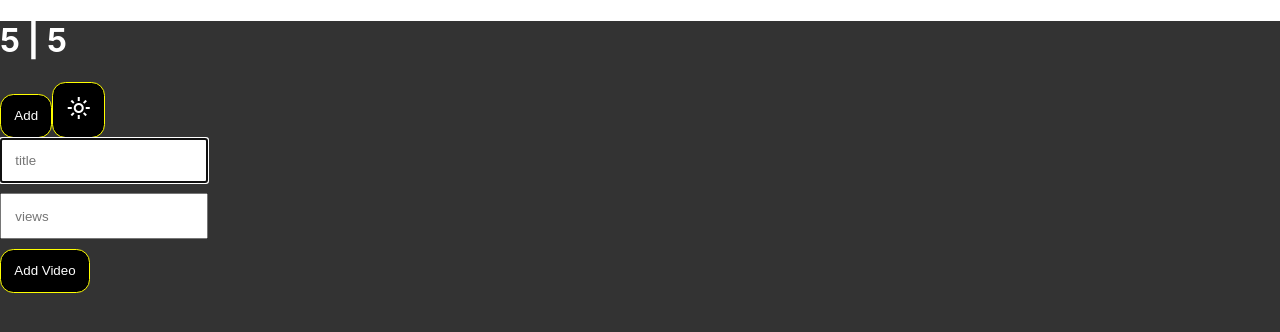
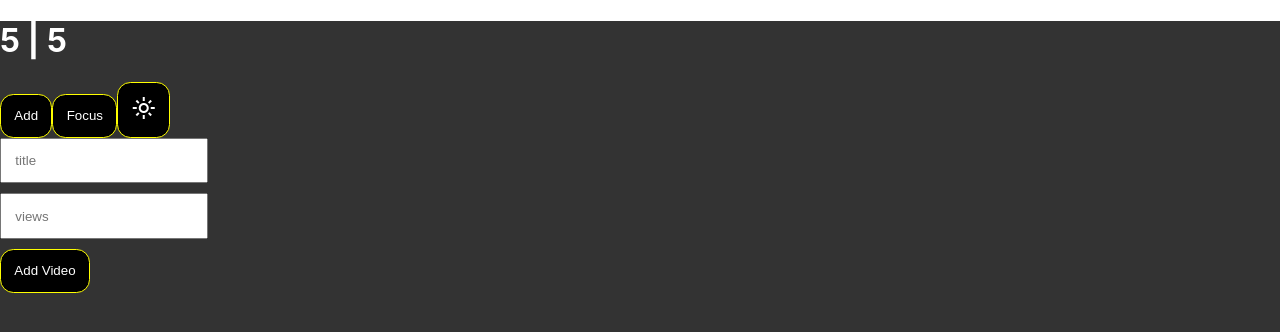
Before and after one commit to anishkumar127/React-master-marathon, a React (Create React App) app: page / in a window 1280 px wide. Shown: the top 332 px of the page. Built offline with nearby package versions, Linux system fonts and the light colour scheme; no server answers.

Commit message:
use-ref & useImperative handle

```diff
--- a/src/App.js
+++ b/src/App.js
@@ -1,4 +1,4 @@
-import { useCallback, useReducer, useState } from "react";
+import { useCallback, useReducer, useRef, useState } from "react";
 import "./App.css";
 import AddVideo from "./components/AddVideo";
 import VideoList from "./components/VideoList";
@@ -10,6 +10,8 @@ function App() {
   console.log("render App");
   const [editableVideo, setEditableVideo] = useState(null);
   const [mode, setMode] = useState('darkMode');
+  const inputRef = useRef(null);
+
   function videoReducer(videos, action) {
     switch (action.type) {
       case 'LOAD':
@@ -40,8 +42,9 @@ function App() {
         <VideoDispatchContext.Provider value={dispatch}>
           <div className={`App ${mode}`} onClick={() => console.log("App")}>
             <Counter />
+            <button onClick={() => { inputRef.current.ChangedFocus() }}>Focus</button>
             <button onClick={() => setMode(mode === 'darkMode' ? 'lightMode' : 'darkMode')}>{mode === 'darkMode' ? <span className="material-symbols-outlined">light_mode</span> : <span className="material-symbols-outlined">dark_mode</span>} </button>
-            <AddVideo editableVideo={editableVideo}></AddVideo>
+            <AddVideo ref={inputRef} editableVideo={editableVideo}></AddVideo>
             <VideoList editVideo={editVideo} ></VideoList>
           </div>
         </VideoDispatchContext.Provider>
--- a/src/components/AddVideo.js
+++ b/src/components/AddVideo.js
@@ -1,5 +1,5 @@
 import "./AddVideo.css";
-import { useEffect, useRef, useState } from "react";
+import { forwardRef, useEffect, useImperativeHandle, useRef, useState } from "react";
 import useVideoDispatch from "../hooks/VideoDispatch";
 
 const initialState = {
@@ -10,10 +10,17 @@ const initialState = {
     views: "",
 };
 
-function AddVideo({ editableVideo }) {
+const AddVideo = forwardRef(function AddVideo({ editableVideo }, ref) {
     const [video, setVideo] = useState(initialState);
     const dispatch = useVideoDispatch();
-    const inputRef = useRef(null);
+    const iRef = useRef(null);
+    useImperativeHandle(ref, () => {
+        return {
+            ChangedFocus() {
+                iRef.current.focus();
+            }
+        }
+    })
     function handleSubmit(e) {
         e.preventDefault();
         if (editableVideo) {
@@ -30,13 +37,12 @@ function AddVideo({ editableVideo }) {
         if (editableVideo) {
             setVideo(editableVideo)
         }
-        inputRef.current.focus();
     }, [editableVideo])
     return (
         <form>
             <input
                 type="text"
-                ref={inputRef}
+                ref={iRef}
                 name="title"
                 onChange={handleChange}
                 placeholder="title"
@@ -52,6 +58,6 @@ function AddVideo({ editableVideo }) {
             <button onClick={handleSubmit}>{editableVideo ? "Edit" : "Add"} Video</button>
         </form>
     );
-}
+})
 
 export default AddVideo;
```
